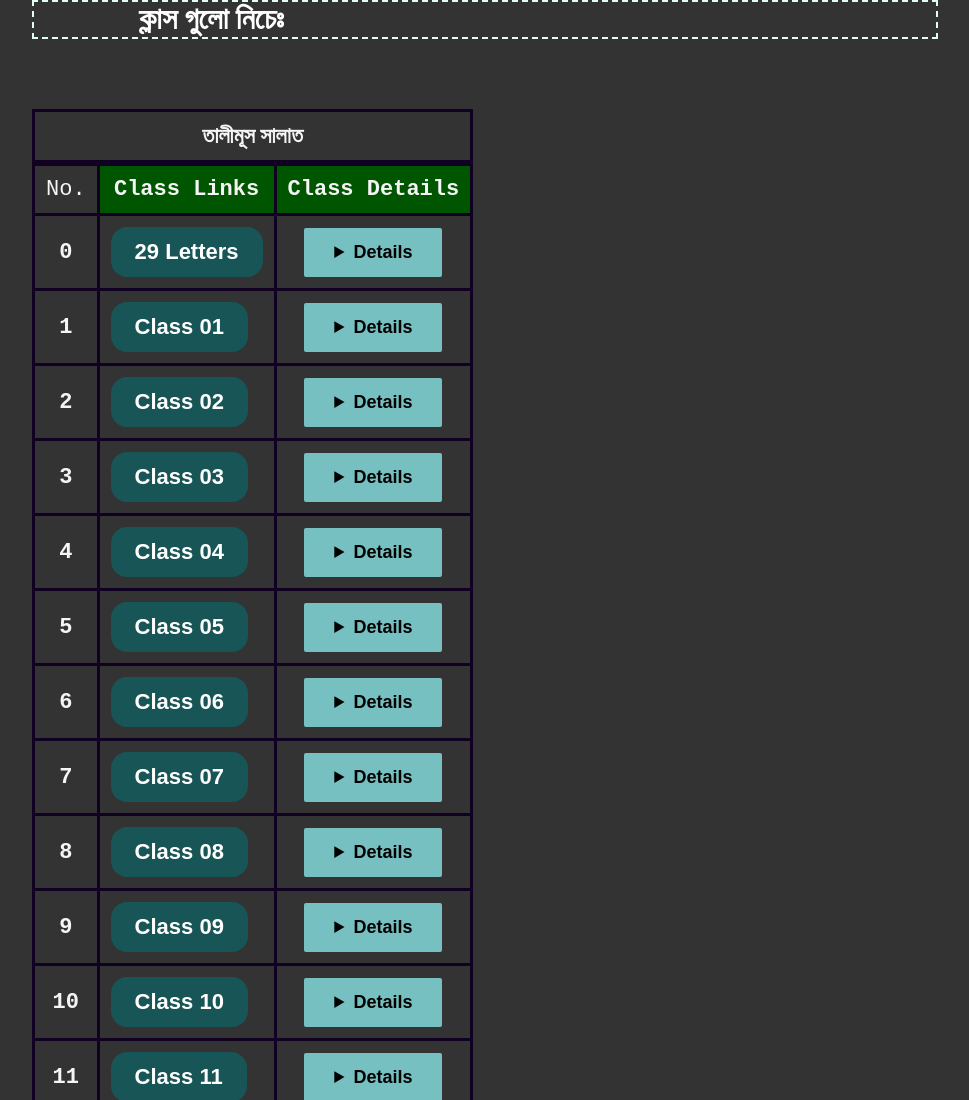
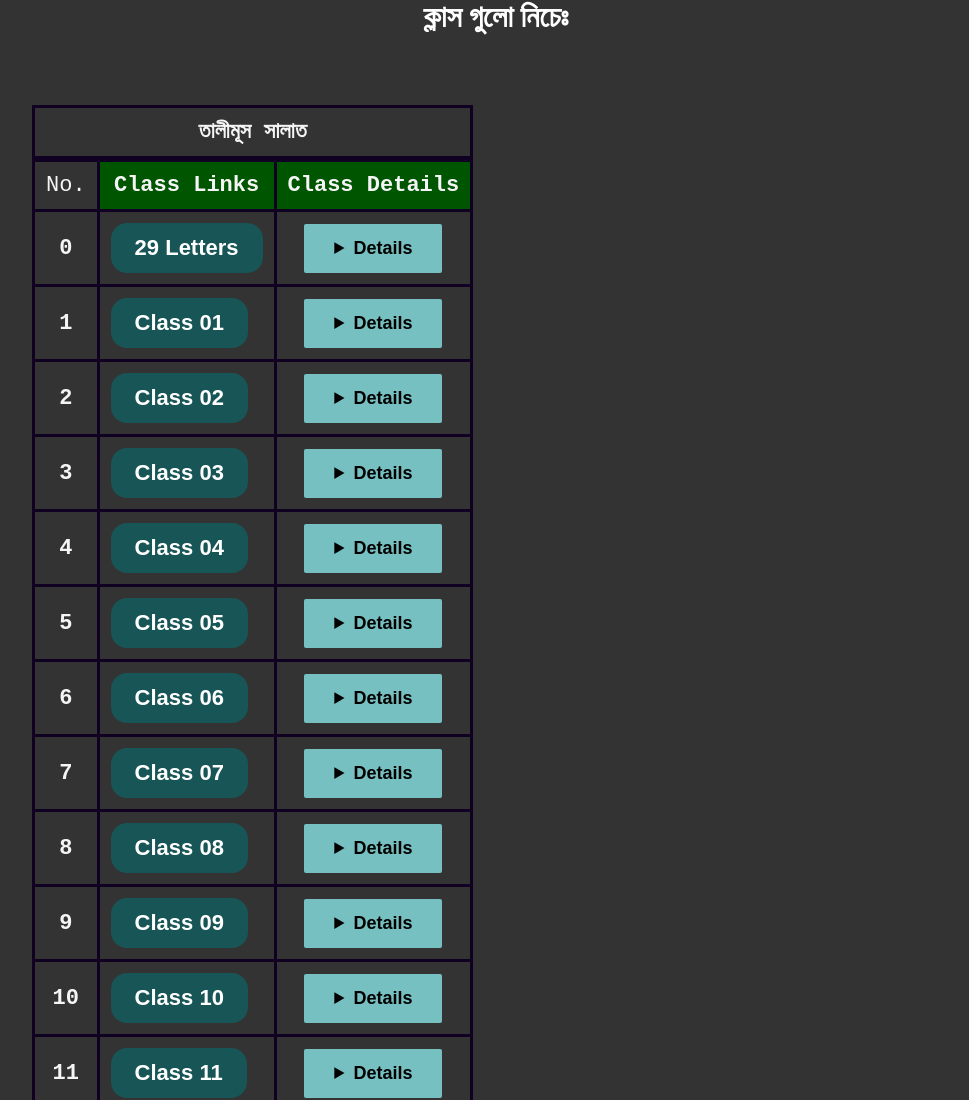
Before and after one commit to nightwatchman17/publishingtest-, a plain HTML site: page index.html in a window 1280 px wide. Shown: the top 1100 px of the page, without its empty margins (144-1113 px from the left). Drawn offline with Linux system fonts and the light colour scheme; a web font is replaced by a local one.

Commit message:
centre aligned

```diff
--- a/index.html
+++ b/index.html
@@ -10,7 +10,7 @@
     <link href="https://fonts.googleapis.com/css2?family=Atma:wght@300;400;500;600;700&display=swap" rel="stylesheet">
 
 </head>
-<h1>&nbsp&nbsp&nbsp&nbsp&nbsp&nbsp&nbsp&nbsp&nbsp&nbsp&nbsp&nbsp&nbsp  ক্লাস গুলো নিচেঃ </h1>
+<h1 align="center"> ক্লাস গুলো নিচেঃ </h1>
 <br>
 
 <body>
--- a/main.css
+++ b/main.css
@@ -100,11 +100,11 @@ h1 {
     padding: 10em;
 }
 
-h1{
-    border: 2px dashed rgb(224, 255, 241);
+/* h1{
+    /* border: 2px dashed rgb(224, 255, 241); */
     margin-left: 8rem;
-    margin-right: 9rem;
-}
+    margin-right: 25rem;
+} */
 
 
 /* .atma-light {
```
